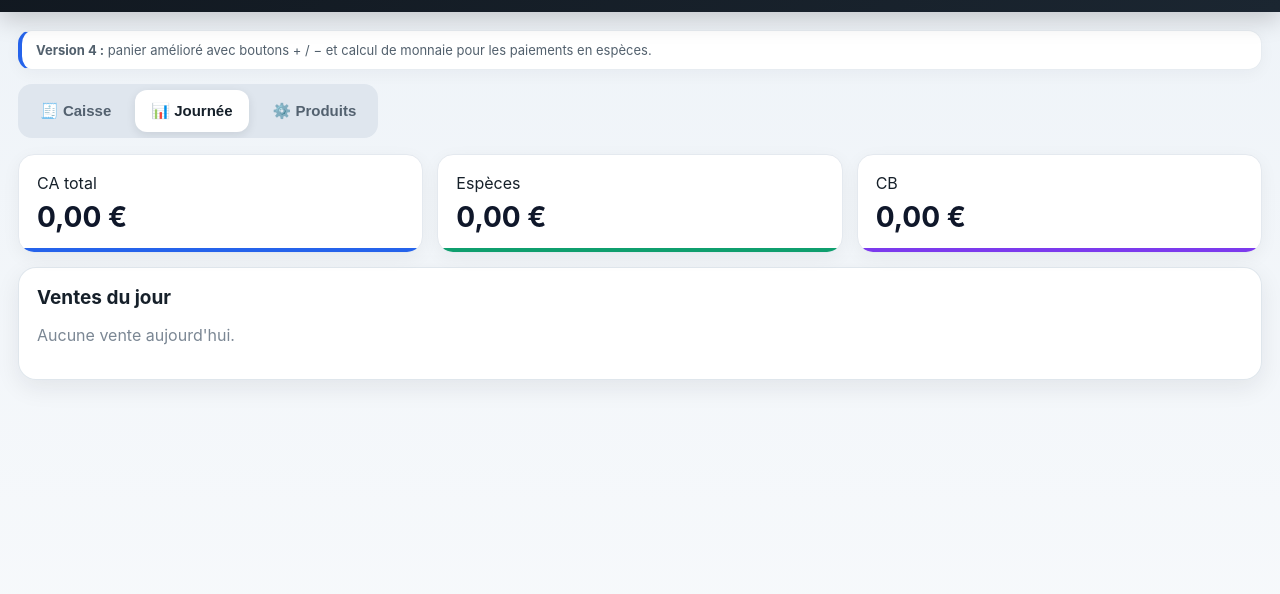
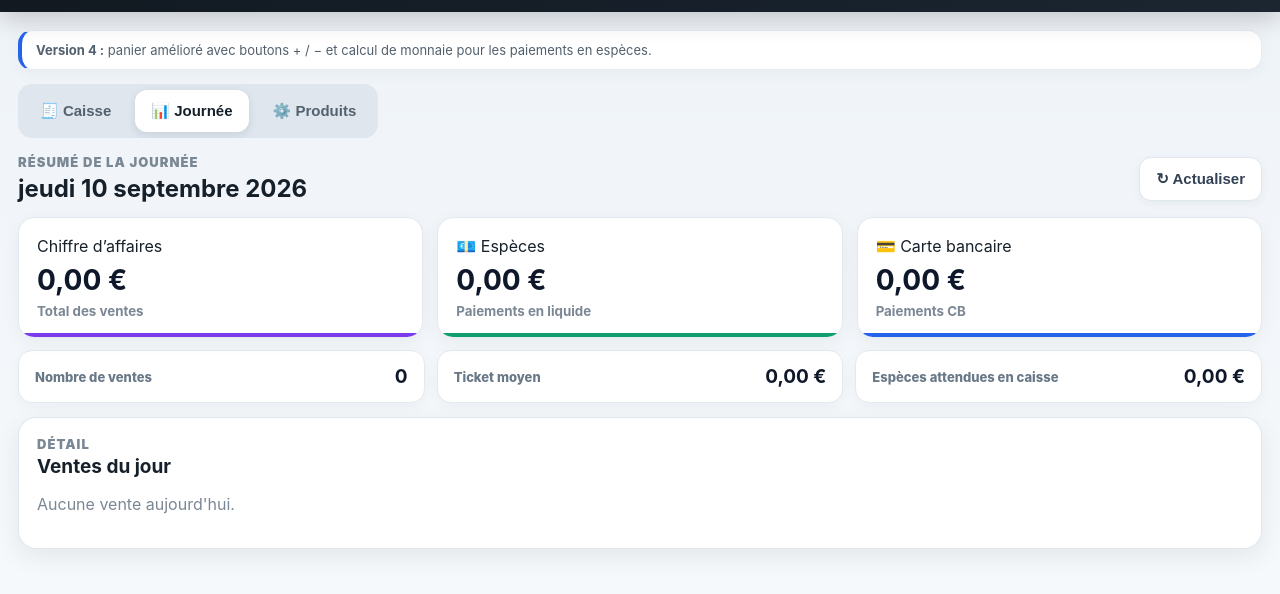
Before and after one commit to malikakmj/caisse-bar, a plain HTML site: page index.html in a window 1280 px wide. Both pictures are taken after a click on the button "📊 Journée". Shown: the part 60-654 px from the top of the page. Drawn offline with Linux system fonts and the light colour scheme.

Commit message:
Add files via upload

```diff
--- a/index.html
+++ b/index.html
@@ -5,7 +5,7 @@
 <meta name="viewport" content="width=device-width,initial-scale=1,viewport-fit=cover">
 <meta name="theme-color" content="#18212b">
 <meta name="apple-mobile-web-app-capable" content="yes">
-<title>Le Reinitas — Caisse du bar V4.3</title>
+<title>Le Reinitas — Caisse du bar V4.4</title>
 
 <style>
 :root{
@@ -237,6 +237,35 @@ tr:last-child td{border-bottom:0}
   .quick-cash .exact{grid-column:span 2}
 }
 
+
+/* V4.4 — résumé de journée */
+.day-head{
+  display:flex;align-items:center;justify-content:space-between;gap:12px;margin-bottom:14px
+}
+.day-head h2{font-size:24px}
+.day-refresh{background:#fff;color:#334155;border:1px solid #dfe6ee;box-shadow:0 3px 10px rgba(20,31,43,.05)}
+.day-stats .stat small{display:block;color:#7b8794;font-weight:700;margin-top:6px}
+.day-stats .stat-ca:after{background:#7c3aed}
+.day-stats .stat-cash:after{background:#0f9f6e}
+.day-stats .stat-card:after{background:#2563eb}
+.day-extra{
+  display:grid;grid-template-columns:repeat(3,1fr);gap:12px;margin-top:12px
+}
+.mini-stat{
+  background:#fff;border:1px solid #e4e9ef;border-radius:14px;padding:14px 16px;
+  display:flex;align-items:center;justify-content:space-between;gap:12px;
+  box-shadow:0 4px 14px rgba(20,31,43,.04)
+}
+.mini-stat span{font-size:13px;color:#697887;font-weight:800}
+.mini-stat b{font-size:19px;color:#0f172a;white-space:nowrap}
+@media(max-width:650px){
+  .day-head{align-items:flex-end}
+  .day-refresh{padding:10px 12px}
+  .day-extra{grid-template-columns:1fr}
+  #journee .statgrid{grid-template-columns:1fr}
+  #journee .stat b{font-size:32px}
+}
+
 </style>
 </head>
 <body>
@@ -262,7 +291,34 @@ tr:last-child td{border-bottom:0}
 <div class="pay"><button class="cash" onclick="pay('Espèces')">💶 ESPÈCES</button><button class="card" onclick="pay('CB')">💳 CB</button></div>
 <div class="cart-actions"><button class="danger" style="width:100%" onclick="clearCart()">Vider le panier</button></div></div></div>
 </section>
-<section id="journee" class="hidden"><div class="statgrid"><div class="stat">CA total<b id="ca">0,00 €</b></div><div class="stat">Espèces<b id="especes">0,00 €</b></div><div class="stat">CB<b id="cb">0,00 €</b></div></div><div class="panel" style="margin-top:14px"><h2>Ventes du jour</h2><div id="sales"></div></div></section>
+<section id="journee" class="hidden">
+  <div class="day-head">
+    <div>
+      <div class="section-title">Résumé de la journée</div>
+      <h2 id="dayTitle" style="margin:4px 0 0">Aujourd’hui</h2>
+    </div>
+    <button class="day-refresh" type="button" onclick="render()">↻ Actualiser</button>
+  </div>
+
+  <div class="statgrid day-stats">
+    <div class="stat stat-ca">Chiffre d’affaires<b id="ca">0,00 €</b><small>Total des ventes</small></div>
+    <div class="stat stat-cash">💶 Espèces<b id="especes">0,00 €</b><small>Paiements en liquide</small></div>
+    <div class="stat stat-card">💳 Carte bancaire<b id="cb">0,00 €</b><small>Paiements CB</small></div>
+  </div>
+
+  <div class="day-extra">
+    <div class="mini-stat"><span>Nombre de ventes</span><b id="salesCount">0</b></div>
+    <div class="mini-stat"><span>Ticket moyen</span><b id="avgTicket">0,00 €</b></div>
+    <div class="mini-stat"><span>Espèces attendues en caisse</span><b id="cashExpected">0,00 €</b></div>
+  </div>
+
+  <div class="panel" style="margin-top:14px">
+    <div class="cash-head">
+      <div><div class="section-title">Détail</div><h2 style="margin:3px 0 0">Ventes du jour</h2></div>
+    </div>
+    <div id="sales"></div>
+  </div>
+</section>
 <section id="produits" class="hidden"><div class="panel"><h2>Ajouter un produit</h2><div class="form"><input id="pn" placeholder="Nom"><input id="pc" placeholder="Catégorie"><input id="pp" type="number" step="0.01" placeholder="Prix (€)"><button class="success" onclick="addProduct()">Ajouter</button></div><table><thead><tr><th>Produit</th><th>Catégorie</th><th>Prix</th><th></th></tr></thead><tbody id="ptable"></tbody></table></div></section>
 </main>
 <script>
@@ -288,7 +344,16 @@ function save(){
   localStorage.setItem("caisse_cash",JSON.stringify(cash));
 }
 
-function todayISO(){return new Date().toISOString().slice(0,10)}
+function localDateKey(d=new Date()){
+  const y=d.getFullYear();
+  const m=String(d.getMonth()+1).padStart(2,"0");
+  const day=String(d.getDate()).padStart(2,"0");
+  return `${y}-${m}-${day}`;
+}
+function saleDateKey(iso){
+  return localDateKey(new Date(iso));
+}
+function todayISO(){return localDateKey()}
 
 function render(){
   document.getElementById("sync").textContent="● local";
@@ -326,10 +391,23 @@ function render(){
   let cc=document.getElementById("cartCount");
   if(cc)cc.textContent=ncart+" article"+(ncart>1?"s":"");
 
-  let today=sales.filter(s=>s.created_at.slice(0,10)===todayISO());
+  let today=sales.filter(s=>saleDateKey(s.created_at)===todayISO());
   let total=today.reduce((s,x)=>s+x.total,0);
   let esp=today.filter(x=>x.method==="Espèces").reduce((s,x)=>s+x.total,0);
   let cb=today.filter(x=>x.method==="CB").reduce((s,x)=>s+x.total,0);
+  let count=today.length;
+  let average=count ? total/count : 0;
+  let fondValue=cash ? Number(cash.opening_float||cash.fond||cash.amount||0) : 0;
+  let expectedCash=fondValue+esp;
+
+  const dayTitle=document.getElementById("dayTitle");
+  if(dayTitle) dayTitle.textContent=new Date().toLocaleDateString("fr-FR",{weekday:"long",day:"numeric",month:"long",year:"numeric"});
+  const salesCount=document.getElementById("salesCount");
+  if(salesCount) salesCount.textContent=String(count);
+  const avgTicket=document.getElementById("avgTicket");
+  if(avgTicket) avgTicket.textContent=euro(average);
+  const cashExpected=document.getElementById("cashExpected");
+  if(cashExpected) cashExpected.textContent=euro(expectedCash);
 
   document.getElementById("ca").textContent=euro(total);
   document.getElementById("especes").textContent=euro(esp);
@@ -469,7 +547,7 @@ function openCash(){
 
 function closeCash(){
   if(!cash)return;
-  let today=sales.filter(s=>s.created_at.slice(0,10)===todayISO());
+  let today=sales.filter(s=>saleDateKey(s.created_at)===todayISO());
   let esp=today.filter(x=>x.method==="Espèces").reduce((s,x)=>s+x.total,0);
   let expected=Math.round((Number(cash.opening_float)+esp)*100)/100;
   let actual=prompt("Montant réel des espèces présentes en caisse (€) :", expected.toFixed(2));
```
